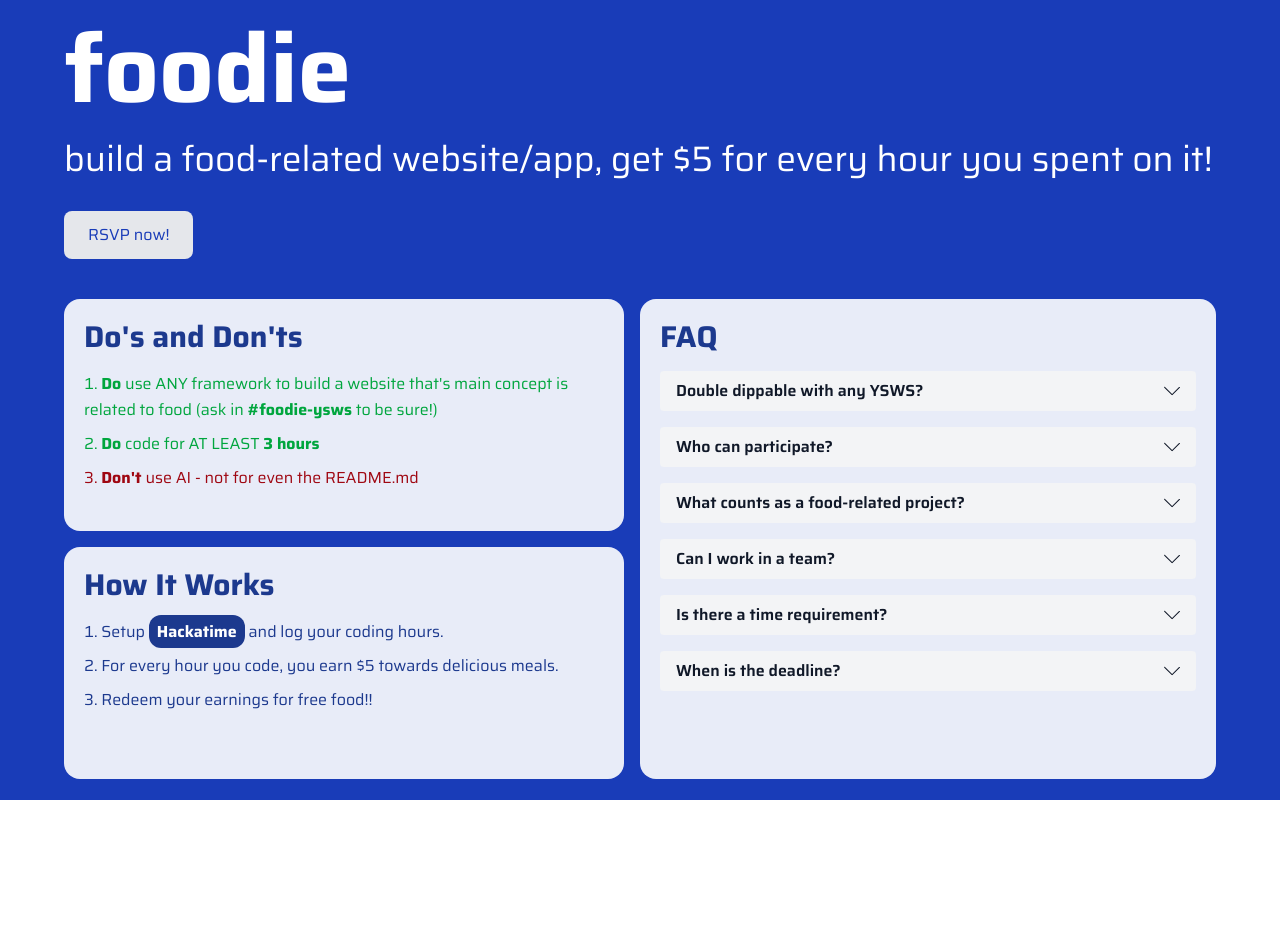
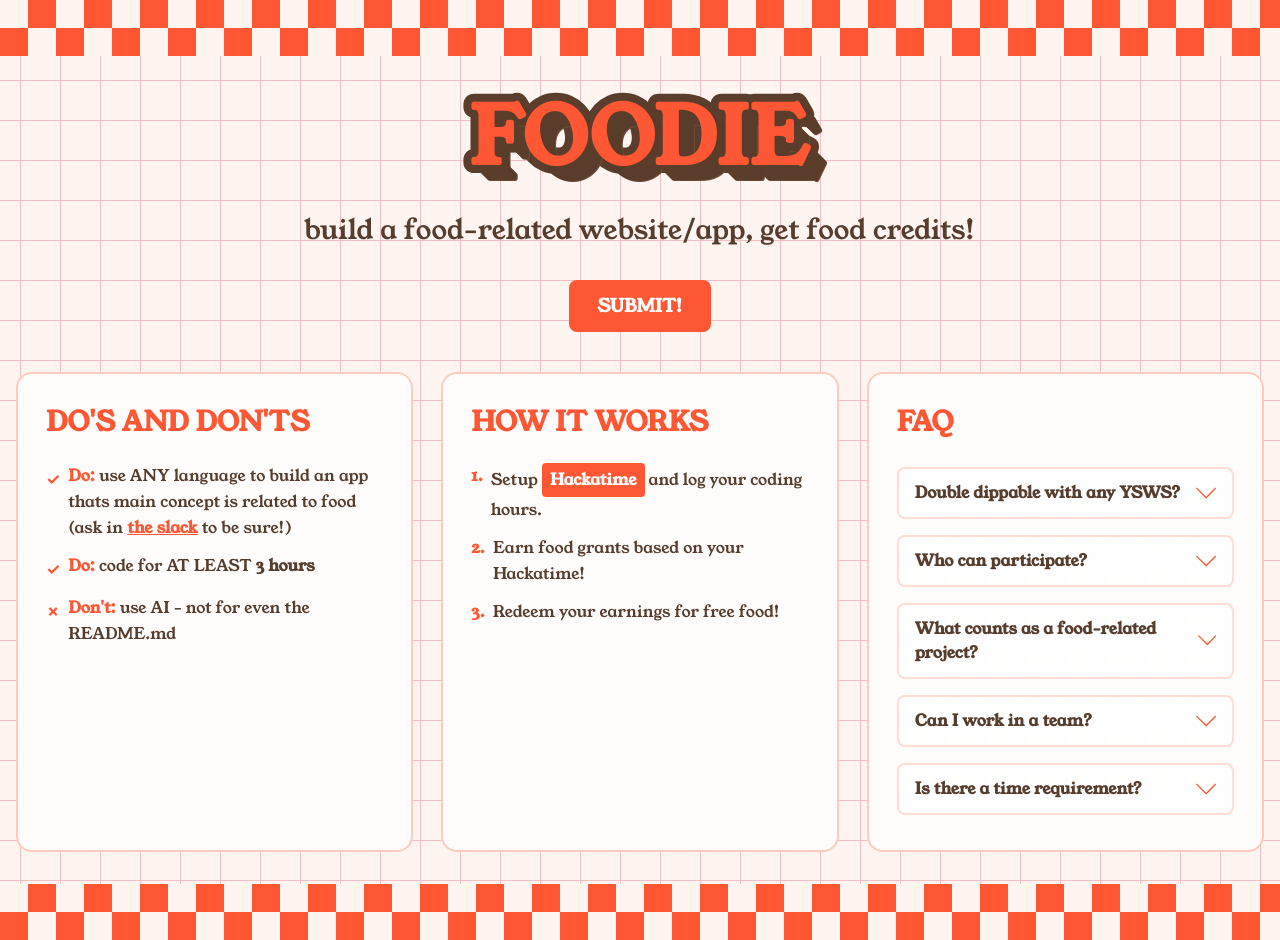
Before and after one commit to hellonearth311/foodie, a SvelteKit app: page / in a window 1280 px wide. Before the commit the page ends 800 px from the top, so only its background shows below. Built offline with nearby package versions, Linux system fonts and the light colour scheme.

Commit message:
its... its.... its over

```diff
--- a/src/app.css
+++ b/src/app.css
@@ -1,3 +1,108 @@
+@import url('https://fonts.googleapis.com/css2?family=Young+Serif:ital,wght@0,400;0,700&display=swap');
+
 @import 'tailwindcss';
+
+
 @plugin '@tailwindcss/forms';
 @plugin '@tailwindcss/typography';
+
+@theme {
+	--color-primary: #fef5f0;
+	--color-grid: #f5bec4;
+	--color-accent: #ff5733;
+	--color-accent-2: #ff7849;
+	--color-danger: #ff5733;
+	--color-dark: #563D2D;
+	--color-ink: #563D2D;
+	--color-muted: #f4e4d7;
+
+	--font-sans: 'Young Serif', system-ui, -apple-system, 'Segoe UI', Roboto, 'Helvetica Neue', Arial, serif;
+}
+
+:root {
+	--top-checker-size: 28px;
+	--bottom-checker-size: 28px;
+}
+
+body {
+	background-color: var(--color-primary);
+	background-image:
+		linear-gradient(to right, var(--color-grid) 1px, transparent 1px),
+		linear-gradient(to bottom, var(--color-grid) 1px, transparent 1px);
+	background-size: 40px 40px;
+	background-repeat: repeat;
+	background-position: center top;
+	margin: 0;
+	padding: 0;
+	overflow-x: hidden;
+	overflow-y: hidden;
+}
+
+.no-scrollbar {
+	scrollbar-width: none;
+	-ms-overflow-style: none;
+}
+
+.no-scrollbar::-webkit-scrollbar {
+	display: none;
+}
+
+.checkered-bar {
+	--checker-size: 40px;
+	--checker-offset-x: 0px;
+	--checker-offset-y: 0px;
+
+	height: calc(var(--checker-size) * 2);
+
+	background:
+	  conic-gradient(
+		var(--color-accent) 25%,
+		var(--color-primary) 0 50%,
+		var(--color-accent) 0 75%,
+		var(--color-primary) 0
+	  )
+	  var(--checker-offset-x) var(--checker-offset-y)
+	  / calc(var(--checker-size) * 2) calc(var(--checker-size) * 2);
+	background-repeat: repeat-x;
+	width: 100%;
+	flex-shrink: 0;
+}
+
+.checkered-bar--top {
+	--checker-size: var(--top-checker-size);
+	--checker-offset-y: 0px;
+}
+
+.checkered-bar--bottom {
+	--checker-size: var(--bottom-checker-size);
+	--checker-offset-y: 0px;
+}
+
+.content-wrap {
+	min-height: calc(100vh - (var(--top-checker-size) * 2) - (var(--bottom-checker-size) * 2));
+}
+
+.logo {
+	color: var(--color-accent);
+	-webkit-text-stroke: 16px #5a3d2b;
+	text-shadow:
+		1px 1px 0 #5a3d2b,
+		2px 2px 0 #5a3d2b,
+		3px 3px 0 #5a3d2b,
+		4px 4px 0 #5a3d2b,
+		5px 5px 0 #5a3d2b,
+		6px 6px 0 #5a3d2b,
+		7px 7px 0 #5a3d2b,
+		8px 8px 0 #5a3d2b,
+		9px 9px 0 #5a3d2b,
+		10px 10px 0 #5a3d2b,
+		11px 11px 0 #5a3d2b,
+		12px 12px 0 #5a3d2b,
+		13px 13px 0 #5a3d2b,
+		14px 14px 0 #5a3d2b,
+		15px 15px 0 #5a3d2b,
+		16px 16px 0 #6d4c37;
+	font-weight: 900;
+	paint-order: stroke fill;
+	letter-spacing: 0.02em;
+}
--- a/src/lib/Accordion.svelte
+++ b/src/lib/Accordion.svelte
@@ -13,11 +13,11 @@
 	{#each items as item, idx}
 		<div>
 			<button
-				class="flex w-full items-center justify-between rounded bg-gray-100 px-4 py-2 text-left font-semibold text-gray-900 hover:bg-gray-200 focus:outline-none"
+				class="flex w-full items-center justify-between rounded-lg border-2 border-accent/20 bg-white/60 px-4 py-3 text-left font-bold text-dark hover:border-accent/40 hover:bg-white/80 focus:outline-none transition"
 				on:click={() => toggle(idx)}
 			>
 				<span>{item.question}</span>
-				<span class="size-4">
+				<span class="size-5 text-accent">
 					{#if openIdx === idx}
 						<UpArrow />
 					{:else}
@@ -27,7 +27,7 @@
 			</button>
 			{#if openIdx === idx}
 				<div transition:fly={{ y: 10, duration: 250 }}>
-					<p class="mt-2 px-4 text-gray-700">{item.answer}</p>
+					<p class="mt-2 px-4 py-2 text-dark">{item.answer}</p>
 				</div>
 			{/if}
 		</div>
--- a/src/routes/+page.svelte
+++ b/src/routes/+page.svelte
@@ -11,8 +11,7 @@
 		},
 		{
 			question: 'What counts as a food-related project?',
-			answer:
-				'Anything that involves food, snacks, recipes, restaurants, or even food-themed games.'
+			answer: 'Anything that involves food, snacks, recipes, restaurants, or even food-themed games.'
 		},
 		{
 			question: 'Can I work in a team?',
@@ -24,65 +23,88 @@
 		},
 		{
 			question: 'When is the deadline?',
-			answer: "We haven’t set one yet, but probably sometime around early-mid December 2025, as our sponsor will be able to sponsor in October."
+			answer: "We haven’t set one yet, but probably sometime around early-mid December 2025."
 		}
 	];
 
 	const dos = [
-		"use ANY framework to build a website that's main concept is related to food (ask in <a href='https://hackclub.slack.com/archives/C09DLGM81E1' class='font-bold'>#foodie-ysws</a> to be sure!)",
+		"use ANY language to build an app thats main concept is related to food (ask in <a href='https://hackclub.slack.com/archives/C09DLGM81E1' class='font-bold underline text-accent hover:text-accent-2'>the slack</a> to be sure!)",
 		'code for AT LEAST <b>3 hours</b>'
 	];
 	const donts = ['use AI - not for even the README.md'];
 </script>
 
-<div
-	class="flex items-center justify-center bg-blue-800 px-4 py-12 font-[Saira] text-white xl:h-screen"
->
-	<div class="w-full max-w-2xl space-y-10 xl:max-w-6xl">
-		<div class="">
-			<h1 class="text-8xl font-bold">foodie</h1>
-			<p class="mt-4 text-[2.21rem]">
-				build a food-related website/app, get $5 for every hour you spent on it!
+<div class="flex flex-col min-h-screen">
+	<div class="checkered-bar checkered-bar--top"></div>
+
+	<div class="mx-auto w-full max-w-7xl px-4 py-6 md:py-8 flex-1 content-wrap">
+		<section class="mb-10 text-center">
+		<h1 class="mb-5 text-[4rem] font-bold uppercase leading-tight text-accent md:text-[5rem] font-lcmogi logo">
+			FOODIE
+		</h1>
+		<p class="mx-auto max-w-3xl text-[1.35rem] leading-relaxed text-dark md:text-[1.7rem]">
+			build a food-related website/app, get food credits!
 		</p>
+		<div class="mt-7">
 			<a
 				href="https://forms.fillout.com/t/w4S4daqvy4us"
-				class="mt-6 inline-block rounded-lg bg-gray-200 px-6 py-3 text-blue-800 transition hover:bg-gray-300"
+				class="inline-block rounded-lg bg-accent px-7 py-3 text-lg font-bold uppercase text-white transition hover:bg-accent-2"
 				target="_blank"
 			>
-				RSVP now!
+				Submit!
 			</a>
 		</div>
-		<div class="grid gap-4 xl:grid-flow-col xl:grid-cols-3 xl:grid-rows-2">
-			<section class="rounded-2xl bg-white/90 p-5 text-start xl:col-span-2 xl:max-w-xl">
-				<h2 class="mb-4 text-3xl font-bold text-blue-900">Do's and Don'ts</h2>
-				<ul class="list-inside list-decimal space-y-2 leading-relaxed">
+	</section>
+
+	<div class="grid gap-7 lg:grid-cols-2 xl:grid-cols-3">
+		<section id="about" class="rounded-2xl border-2 border-accent/30 bg-white/80 p-7 backdrop-blur-sm">
+			<h2 class="mb-5 text-[1.7rem] font-bold uppercase text-accent">Do's and Don'ts</h2>
+			<ul class="space-y-3 text-base leading-relaxed text-dark">
 				{#each dos as d}
-						<li class="text-green-600"><span class="font-bold">Do</span> {@html d}</li>
+					<li class="flex items-start gap-2">
+						<span class="mt-1 font-bold text-accent">✓</span>
+						<span><span class="font-bold text-accent">Do:</span> {@html d}</span>
+					</li>
 				{/each}
 				{#each donts as d}
-						<li class="text-red-800"><span class="font-bold">Don't</span> {@html d}</li>
+					<li class="flex items-start gap-2">
+						<span class="mt-1 font-bold text-danger">✗</span>
+						<span><span class="font-bold text-danger">Don't:</span> {@html d}</span>
+					</li>
 				{/each}
 			</ul>
 		</section>
-			<section class="rounded-2xl bg-white/90 p-5 text-start xl:col-span-2 xl:max-w-xl">
-				<h2 class="mb-4 text-3xl font-bold text-blue-900">How It Works</h2>
-				<ul class="list-inside list-decimal space-y-2 leading-relaxed text-blue-900">
-					<li>
+
+		<section id="howto" class="rounded-2xl border-2 border-accent/30 bg-white/80 p-7 backdrop-blur-sm">
+			<h2 class="mb-5 text-[1.7rem] font-bold uppercase text-accent">How It Works</h2>
+			<ol class="space-y-3 text-base leading-relaxed text-dark">
+				<li class="flex items-start gap-2">
+					<span class="font-bold text-accent">1.</span>
+					<span>
 						Setup <a
 							href="https://hackatime.hackclub.com"
-							class="rounded-xl bg-blue-900 px-2 py-1 font-bold text-white">Hackatime</a
+							class="inline-block rounded bg-accent px-2 py-1 font-bold text-white hover:bg-accent-2">Hackatime</a
 						> and log your coding hours.
+					</span>
 				</li>
-					<li>For every hour you code, you earn $5 towards delicious meals.</li>
-					<li>Redeem your earnings for free food!!</li>
-				</ul>
+				<li class="flex items-start gap-2">
+					<span class="font-bold text-accent">2.</span>
+					<span>Earn food grants based on your Hackatime!</span>
+				</li>
+				<li class="flex items-start gap-2">
+					<span class="font-bold text-accent">3.</span>
+					<span>Redeem your earnings for free food!</span>
+				</li>
+			</ol>
 		</section>
-			<section
-				class="h-[30rem] rounded-2xl bg-white/90 p-5 text-start xl:col-span-20 xl:row-span-2"
-			>
-				<h2 class="mb-4 text-3xl font-bold text-blue-900">FAQ</h2>
+
+		<section id="faq" class="rounded-2xl border-2 border-accent/30 bg-white/80 p-7 backdrop-blur-sm lg:col-span-2 xl:col-span-1 flex flex-col h-[30rem]">
+			<h2 class="mb-4 text-[1.7rem] font-bold uppercase text-accent">FAQ</h2>
+			<div class="mt-2 overflow-y-auto no-scrollbar flex-1">
 				<Accordion items={faqItems} />
+			</div>
 		</section>
 	</div>
 	</div>
+	<div class="checkered-bar checkered-bar--bottom"></div>
 </div>
```
Lines whose indentation alone changed are shown as unchanged.
